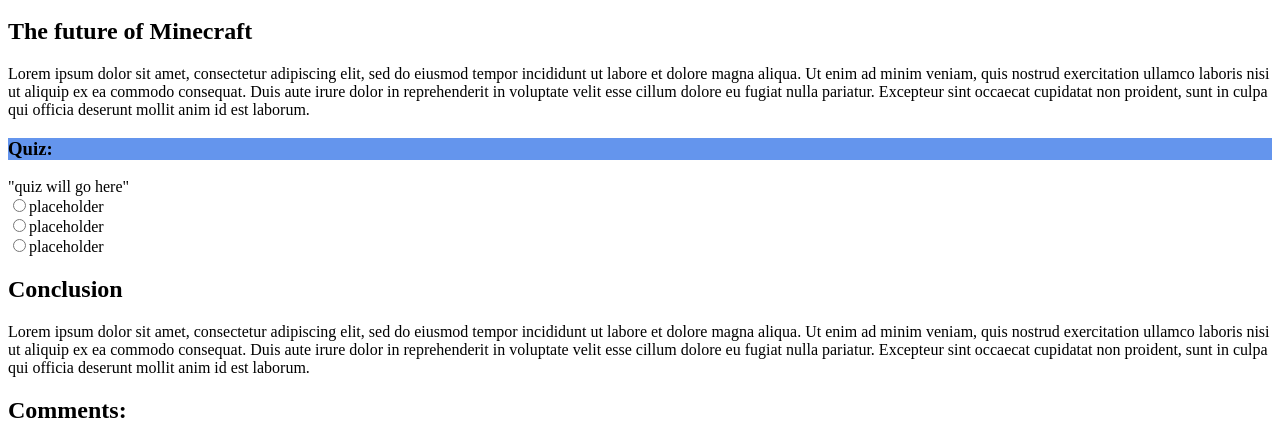
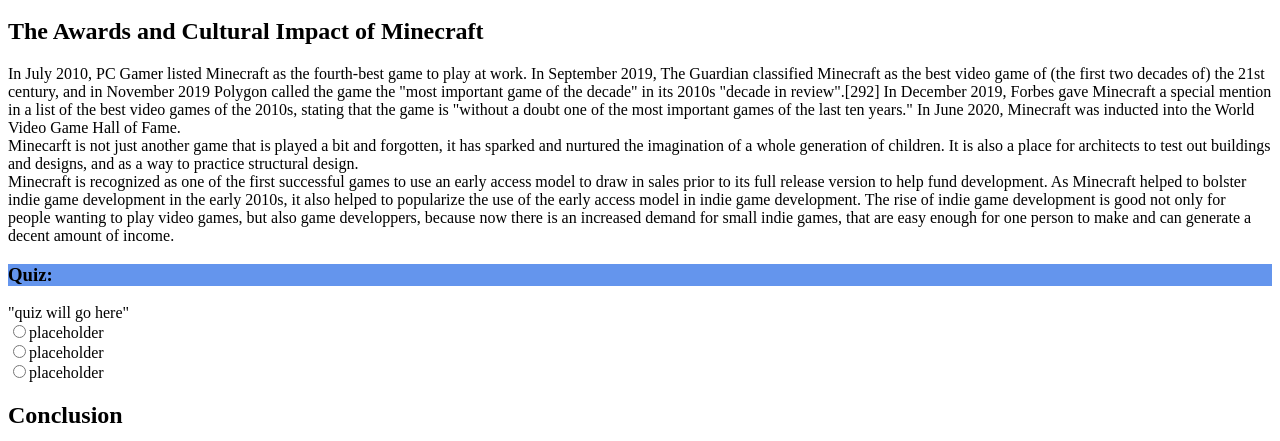
Before and after one commit to AdamHolcik/MyRSTWebsite, a plain HTML site: page index.html in a window 1280 px wide. Shown: the part 1916-2357 px from the top of the page. Drawn offline with Linux system fonts and the light colour scheme.

Commit message:
wordssssssssss

```diff
--- a/index.html
+++ b/index.html
@@ -17,7 +17,7 @@
 				</h2>
 			<a href="#beginning">The beginning</a><br>
 			<a href="#history">History of updates and versions</a><br>
-			<a href="#future">The future of Minecraft</a><br>
+			<a href="#awards">The Awards and Cultural Impact of Minecraft</a><br>
 			<a href="#images">Images of Minecraft</a><br>
 			<a href="#conclusion">Conclusion</a><br>
 
@@ -100,9 +100,11 @@
 
 			<p2> These are some of the textures of blocks that are, or were, in the game, click on them to learn more
 				</p2>
-			<h2 id="future"> The future of Minecraft
+			<h2 id="awards"> The Awards and Cultural Impact of Minecraft
 				</h2>
-			<p2>Lorem ipsum dolor sit amet, consectetur adipiscing elit, sed do eiusmod tempor incididunt ut labore et dolore magna aliqua. Ut enim ad minim veniam, quis nostrud exercitation ullamco laboris nisi ut aliquip ex ea commodo consequat. Duis aute irure dolor in reprehenderit in voluptate velit esse cillum dolore eu fugiat nulla pariatur. Excepteur sint occaecat cupidatat non proident, sunt in culpa qui officia deserunt mollit anim id est laborum.
+			<p2>In July 2010, PC Gamer listed Minecraft as the fourth-best game to play at work. In September 2019, The Guardian classified Minecraft as the best video game of (the first two decades of) the 21st century, and in November 2019 Polygon called the game the "most important game of the decade" in its 2010s "decade in review".[292] In December 2019, Forbes gave Minecraft a special mention in a list of the best video games of the 2010s, stating that the game is "without a doubt one of the most important games of the last ten years." In June 2020, Minecraft was inducted into the World Video Game Hall of Fame.<br>
+			Minecarft is not just another game that is played a bit and forgotten, it has sparked and nurtured the imagination of a whole generation of children. It is also a place for architects to test out buildings and designs, and as a way to practice structural design.<br>
+			Minecraft is recognized as one of the first successful games to use an early access model to draw in sales prior to its full release version to help fund development. As Minecraft helped to bolster indie game development in the early 2010s, it also helped to popularize the use of the early access model in indie game development. The rise of indie game development is good not only for people wanting to play video games, but also game developpers, because now there is an increased demand for small indie games, that are easy enough for one person to make and can generate a decent amount of income.
 				</p2>
 			<h3>
 			Quiz:
```
